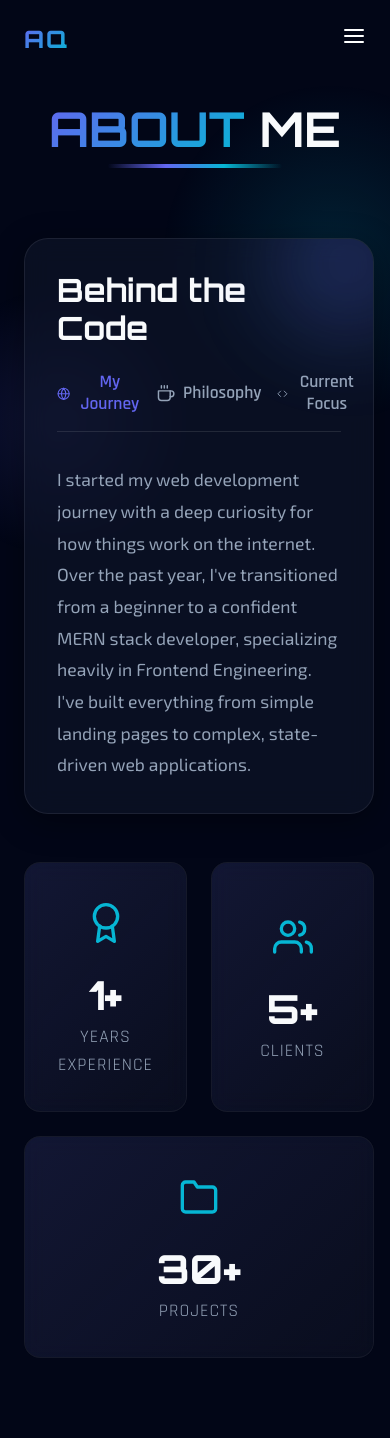
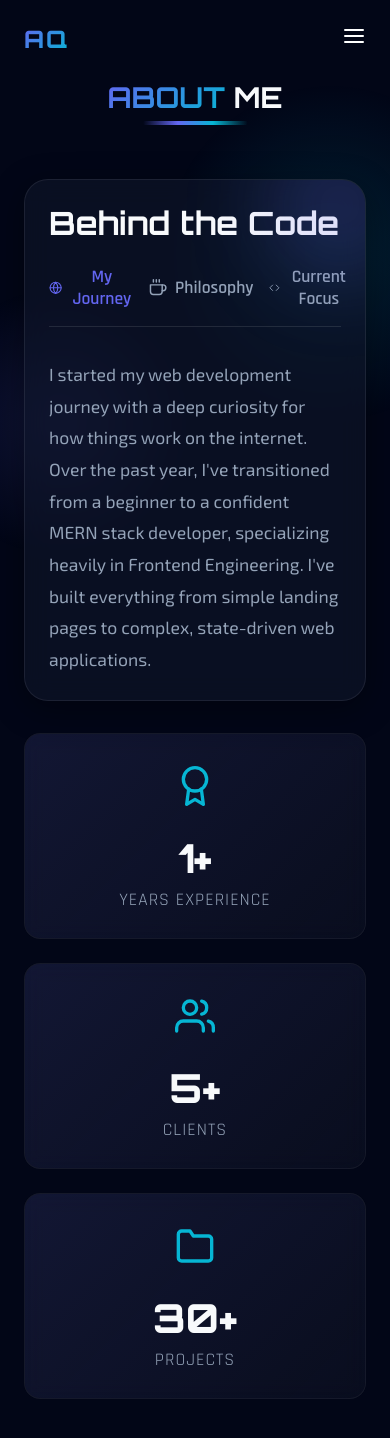
Before and after one commit to adeel-151/react-portfolio, a React (Vite) app: page /about in a window 390 px wide. Built offline with nearby package versions, Linux system fonts and the light colour scheme.

Commit message:
Fix responsive grid layouts for all pages

```diff
--- a/src/App.css
+++ b/src/App.css
@@ -236,3 +236,70 @@ h1, h2, h3, h4, h5, h6 {
 .glass-input::placeholder {
   color: var(--gray);
 }
+
+/* Responsive Grid Utilities */
+.grid-responsive {
+  display: grid;
+  grid-template-columns: repeat(auto-fit, minmax(300px, 1fr));
+  gap: 2rem;
+}
+
+.grid-responsive-2 {
+  display: grid;
+  grid-template-columns: repeat(2, 1fr);
+  gap: 1.5rem;
+}
+
+.grid-responsive-skills {
+  display: grid;
+  grid-template-columns: repeat(auto-fill, minmax(140px, 1fr));
+  gap: 1.5rem;
+}
+
+.grid-responsive-form {
+  display: grid;
+  grid-template-columns: 1fr 1fr;
+  gap: 1.5rem;
+}
+
+/* Media Queries for Mobile Responsiveness */
+@media (max-width: 768px) {
+  .section-title {
+    font-size: 2.2rem;
+    margin-bottom: 2rem;
+  }
+
+  .grid-responsive {
+    grid-template-columns: 1fr;
+  }
+
+  .grid-responsive-2 {
+    grid-template-columns: 1fr;
+  }
+
+  .grid-responsive-skills {
+    grid-template-columns: repeat(auto-fill, minmax(120px, 1fr));
+  }
+
+  .grid-responsive-form {
+    grid-template-columns: 1fr;
+  }
+
+  .page-wrapper {
+    padding-top: 80px;
+    padding-bottom: 40px;
+  }
+
+  .glass, .glass-card {
+    padding: 1.5rem !important;
+  }
+}
+
+@media (max-width: 480px) {
+  .section-title {
+    font-size: 1.8rem;
+  }
+  .grid-responsive-skills {
+    grid-template-columns: repeat(2, 1fr);
+  }
+}
--- a/src/pages/About.jsx
+++ b/src/pages/About.jsx
@@ -61,7 +61,7 @@ const About = () => {
           </h2>
         </motion.div>
 
-        <div style={{ display: 'grid', gridTemplateColumns: 'repeat(auto-fit, minmax(350px, 1fr))', gap: '3rem', marginTop: '2rem' }}>
+        <div className="grid-responsive" style={{ marginTop: '2rem' }}>
           {/* Left Column: Interactive Story */}
           <motion.div
             className="glass"
@@ -118,7 +118,7 @@ const About = () => {
             initial={{ x: 30, opacity: 0 }}
             animate={{ x: 0, opacity: 1 }}
             transition={{ delay: 0.4 }}
-            style={{ display: 'grid', gridTemplateColumns: 'repeat(2, 1fr)', gap: '1.5rem' }}
+            className="grid-responsive-2"
           >
             {stats.map((stat, index) => (
               <motion.div
--- a/src/pages/Contact.jsx
+++ b/src/pages/Contact.jsx
@@ -95,7 +95,7 @@ const Contact = () => {
           </p>
         </motion.div>
 
-        <div style={{ display: 'grid', gridTemplateColumns: 'repeat(auto-fit, minmax(350px, 1fr))', gap: '3rem' }}>
+        <div className="grid-responsive">
           {/* Contact Info */}
           <motion.div
             initial={{ x: -50, opacity: 0 }}
@@ -182,7 +182,7 @@ const Contact = () => {
                 </motion.div>
               )}
 
-              <div style={{ display: 'grid', gridTemplateColumns: '1fr 1fr', gap: '1.5rem' }}>
+              <div className="grid-responsive-form">
                 <input
                   className="glass-input"
                   type="text"
--- a/src/pages/Home.jsx
+++ b/src/pages/Home.jsx
@@ -37,7 +37,7 @@ const Home = () => {
       style={{ display: 'flex', alignItems: 'center', justifyContent: 'center', overflow: 'hidden' }}
     >
       <div className="container">
-        <div style={{ display: 'grid', gridTemplateColumns: 'repeat(auto-fit, minmax(300px, 1fr))', gap: '4rem', alignItems: 'center' }}>
+        <div className="grid-responsive" style={{ alignItems: 'center' }}>
 
           {/* Text Content */}
           <motion.div variants={containerVariants} style={{ zIndex: 10 }}>
--- a/src/pages/Projects.jsx
+++ b/src/pages/Projects.jsx
@@ -87,11 +87,7 @@ const Projects = () => {
           variants={containerVariants}
           initial="hidden"
           animate="visible"
-          style={{
-            display: 'grid',
-            gridTemplateColumns: 'repeat(auto-fill, minmax(350px, 1fr))',
-            gap: '2.5rem'
-          }}
+          className="grid-responsive"
         >
           {projects.map((project) => (
             <motion.div
--- a/src/pages/Skills.jsx
+++ b/src/pages/Skills.jsx
@@ -11,9 +11,9 @@ import {
   SiCplusplus,
   SiPython,
   SiGit,
-  SiGithub,
-  SiVisualstudiocode,
+  SiGithub
 } from 'react-icons/si';
+import { FiCode } from 'react-icons/fi';
 
 const Skills = () => {
   const skillCategories = [
@@ -36,7 +36,7 @@ const Skills = () => {
       skills: [
         { name: 'Git', icon: <SiGit />, color: '#F05032' },
         { name: 'GitHub', icon: <SiGithub />, color: '#ffffff' },
-        { name: 'VS Code', icon: <SiVisualstudiocode />, color: '#007ACC' }
+        { name: 'VS Code', icon: <FiCode />, color: '#007ACC' }
       ]
     }
   ];
@@ -94,11 +94,7 @@ const Skills = () => {
                 {category.title}
               </h3>
 
-              <div style={{
-                display: 'grid',
-                gridTemplateColumns: 'repeat(auto-fill, minmax(140px, 1fr))',
-                gap: '1.5rem'
-              }}>
+              <div className="grid-responsive-skills">
                 {category.skills.map((skill) => (
                   <motion.div
                     key={skill.name}
```
